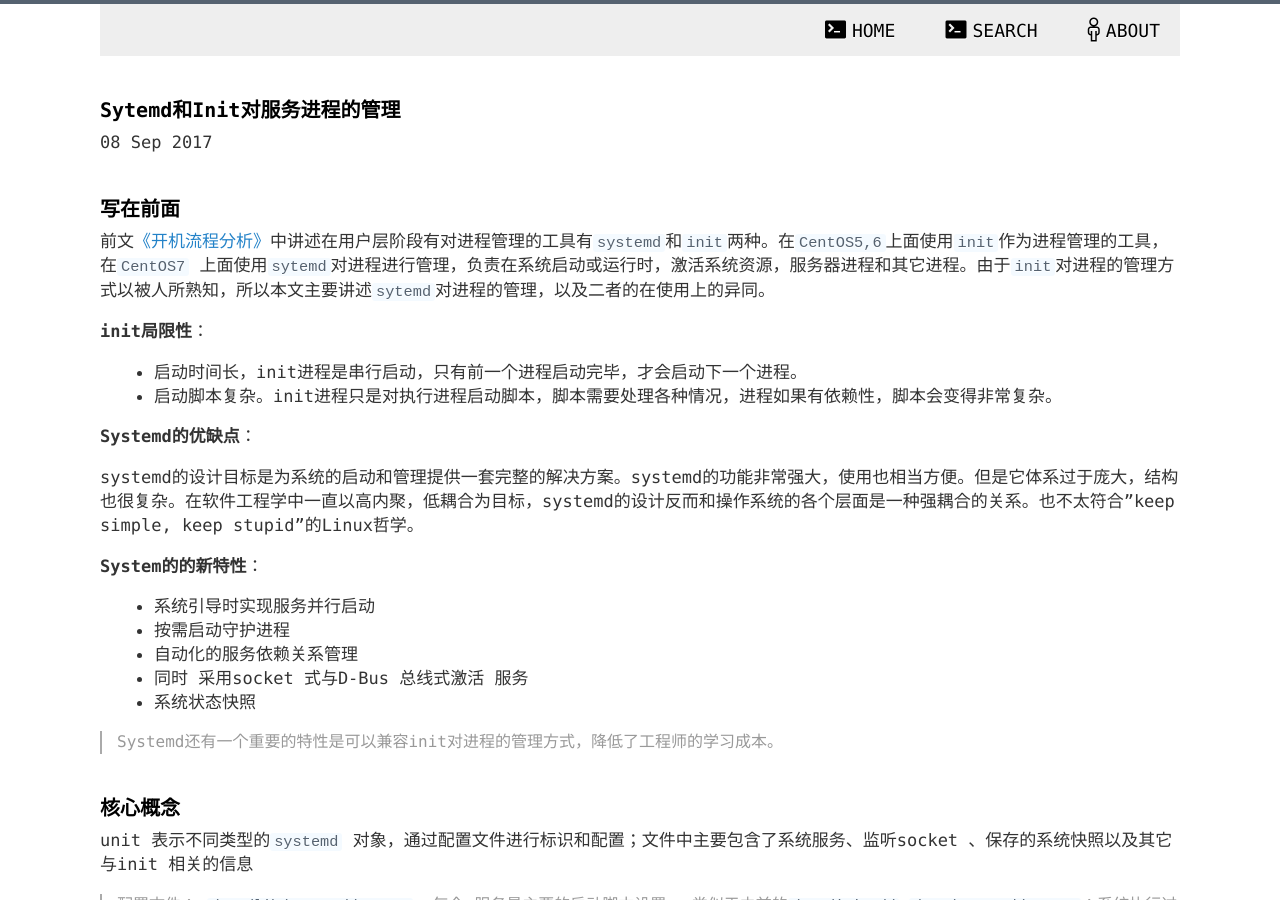
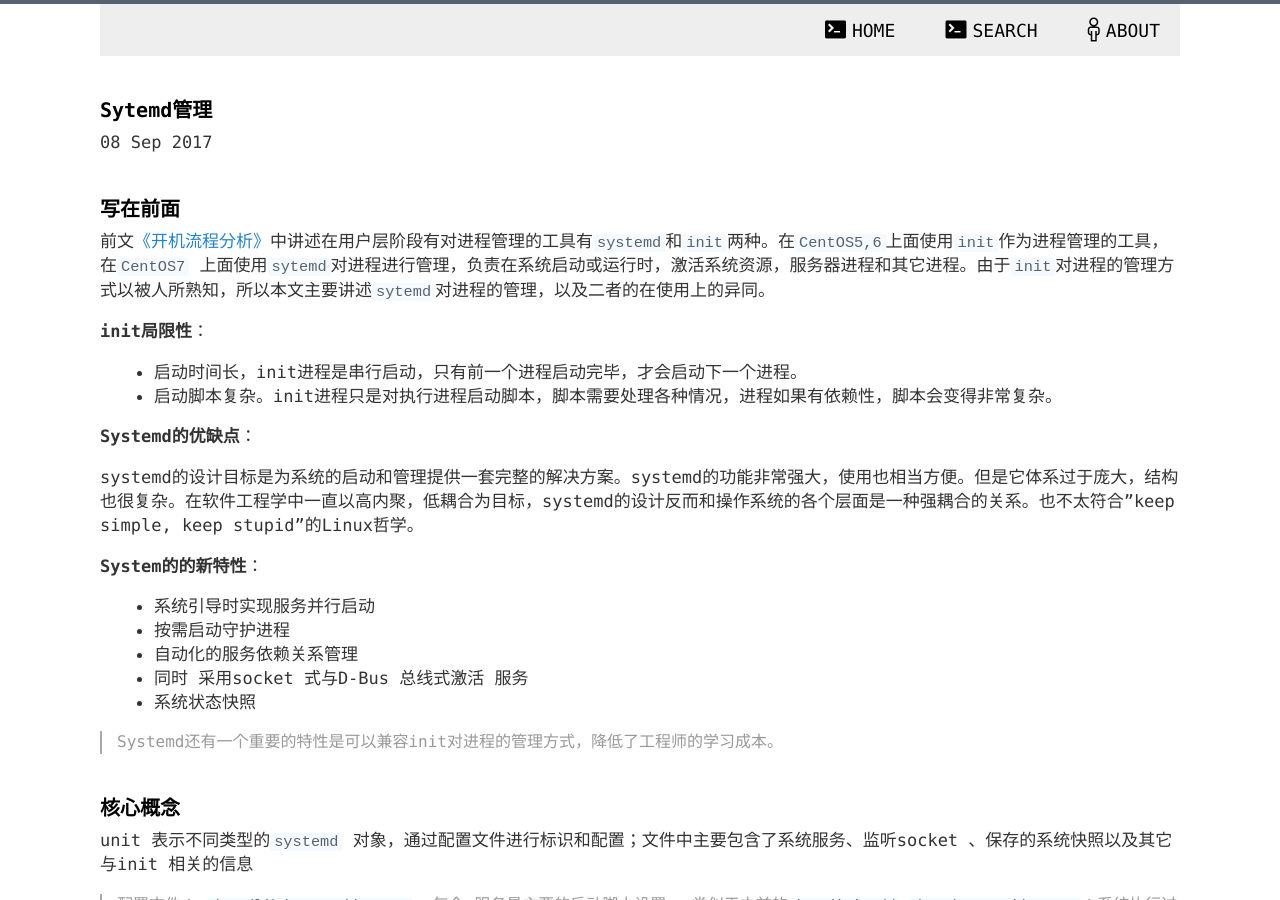
Before and after one commit to yangzhih/yangzhih.github.com, a Jekyll site: the page built from _posts/2017-09-08-sytemd-manage.md, in a window 1280 px wide and 900 px high. Built offline with Jekyll 4.4.1, drawn with Linux system fonts in a browser that asks for light colours; comment, search, counter and statistics services are not loaded.

Commit message:
add blog

```diff
--- a/_posts/2017-09-08-sytemd-manage.md
+++ b/_posts/2017-09-08-sytemd-manage.md
@@ -1,7 +1,7 @@
 ---
 layout: post
-title: "Sytemd和Init对服务进程的管理"
-description: "Sytemd和Init对服务进程的管理"
+title: "Sytemd管理"
+description: "Sytemd管理"
 category: articles
 tags: [linux,systemd,init]
 comments: false
```
